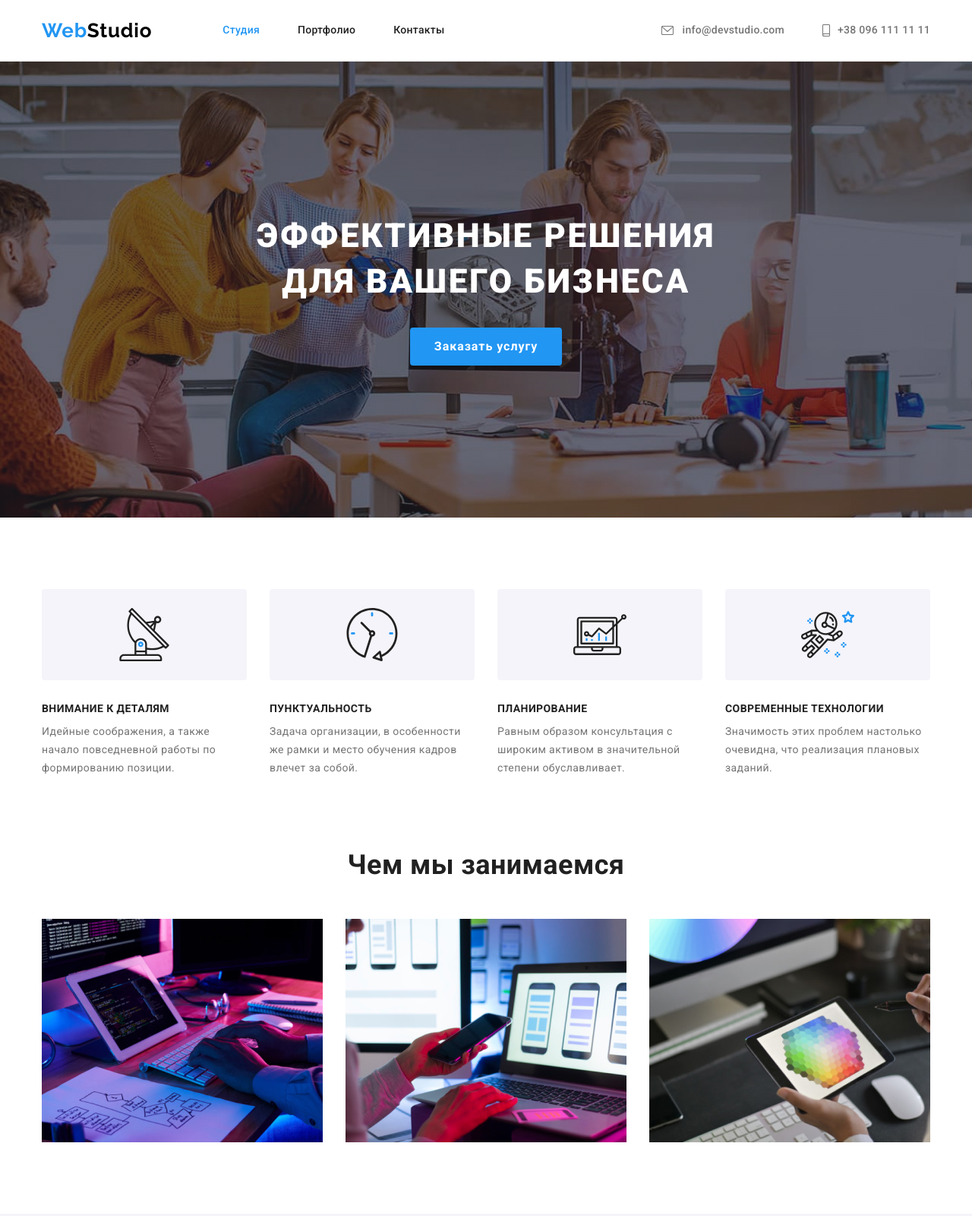
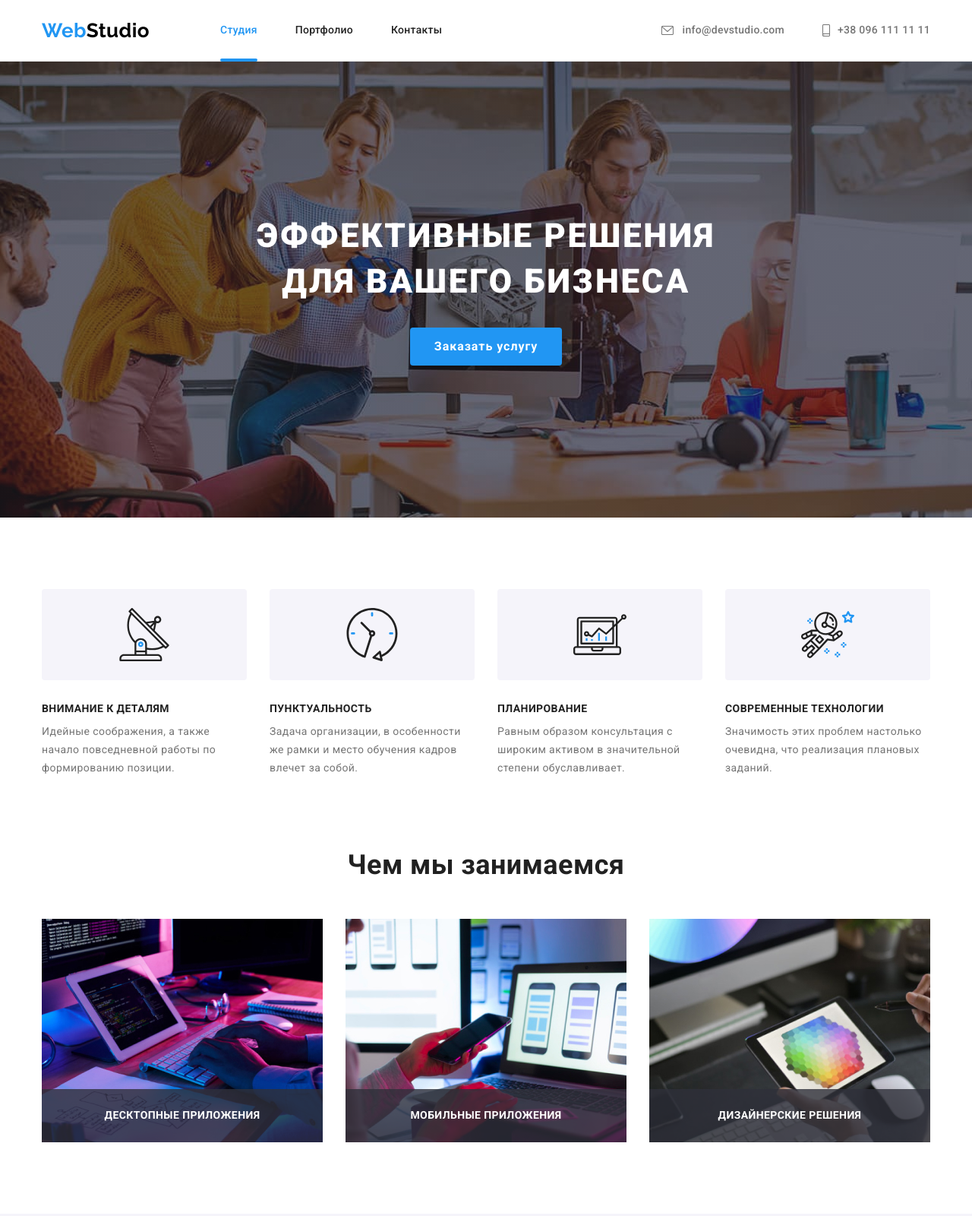
Before and after one commit to Andrii-Nahornyi/goit-markup-hw-05, a plain HTML site: page index.html in a window 1280 px wide. Shown: the top 1600 px of the page at 76% size. Drawn offline with nearby package versions, Linux system fonts and the light colour scheme.

Commit message:
Добавляет подчёркивание и текст с фоном на изображение
1. Добавляет в главной навигации подчёркивание ссылки текущей страницы(Студия/Портфолио)

2.  В секции Чем мы занимаемся текст с фоном спозиционирован поверх изображения.

```diff
--- a/css/styles.css
+++ b/css/styles.css
@@ -108,7 +108,6 @@ img {
 	font-weight: 700;
 	font-size: 26px;
 	line-height: 1.19;
-	letter-spacing: 0.03em;
 }
 
 .nav-list {
@@ -117,6 +116,25 @@ img {
 
 .nav-list .item + .item {
 	margin-left: 50px;
+}
+
+.nav-link.accent {
+	position: relative;
+}
+
+.nav-link.accent::after {
+	position: absolute;
+	left: 0;
+	bottom: -1%;
+
+	content: '';
+	display: inline-block;
+	width: 100%;
+	height: 4px;
+	background-color: currentColor;
+
+	border-radius: 2px;
+	border-width: 0;
 }
 
 .nav-link {
@@ -244,35 +262,6 @@ img {
 	margin-right: 30px;
 }
 
-/* .features-list .item::before {
-	content: '';
-	display: block;
-	height: 120px;
-	border-radius: 4px;
-	margin-bottom: 30px;
-
-	background-repeat: no-repeat;
-	background-size: 70px;
-	background-position: center;
-	background-color:var(--secondary-background-color);
-} */
-
-/* .icon-antenna::before {
-	background-image: url("../images/icons/antenna.svg");
-}
-
-.icon-clock::before {
-	background-image: url("../images/icons/clock.svg");
-}
-
-.icon-diagram::before {
-	background-image: url("../images/icons/diagram.svg");
-}
-
-.icon-austronaut::before {
-	background-image: url("../images/icons/astronaut.svg");
-} */
-
 .svg-container {
 	display: flex;
 	justify-content: center;
@@ -323,6 +312,33 @@ img {
 
 .about-list .item:not(:nth-child(3n)) {
 	margin-right: 30px;
+}
+
+.about-item-overlay {
+	position: relative;
+
+}
+
+.about-overlay-text {
+	position: absolute;
+	bottom: 0;
+	left: 0;
+
+	width: 100%;
+	height: 70px;
+
+	display: inline-flex;
+
+	font-weight: bold;
+	line-height: 1.14;
+
+	align-items: center;
+	justify-content: center;
+
+	text-transform: uppercase;
+
+	color: #FFFFFF;
+	background: rgba(47, 48, 58, 0.8);
 }
 
 /* Employee section */
@@ -613,7 +629,7 @@ img {
 
 /* КОСТЫЛЬ ПО ОВЕРЛЕЮ*/
 
-.project-item:hover .overlay-text {
+.project-item:hover .project-overlay-text {
 	opacity: 1;
 }
 
@@ -647,7 +663,7 @@ img {
 	1px 4px 6px rgba(0, 0, 0, 0.16);
 }
 
-.overlay-text {
+.project-overlay-text {
 	position: absolute;
 
 	top: 63px;
--- a/index.html
+++ b/index.html
@@ -122,13 +122,22 @@
 				<h2 class="section-title">Чем мы занимаемся</h2>
 				<ul class="about-list list">
 					<li class="item">
-						<img src="./images/example-1.jpg" alt="пример-1" width="370">
+						<div class="about-item-overlay">
+							<p class="about-overlay-text">Десктопные приложения</p>
+							<img src="./images/example-1.jpg" alt="пример-1" width="370">
+						</div>
 					</li>
 					<li class="item">
-						<img src="./images/example-2.jpg" alt="пример-2" width="370">
+						<div class="about-item-overlay">
+							<p class="about-overlay-text">Мобильные приложения</p>
+							<img src="./images/example-2.jpg" alt="пример-2" width="370">
+						</div>
 					</li>
 					<li class="item">
-						<img src="./images/example-3.jpg" alt="пример-3" width="370">
+						<div class="about-item-overlay">
+							<p class="about-overlay-text">Дизайнерские решения</p>
+							<img src="./images/example-3.jpg" alt="пример-3" width="370">
+						</div>
 					</li>
 				</ul>
 			</div>
```
Also changed, not shown: portfolio.html (+1 -1 lines).
